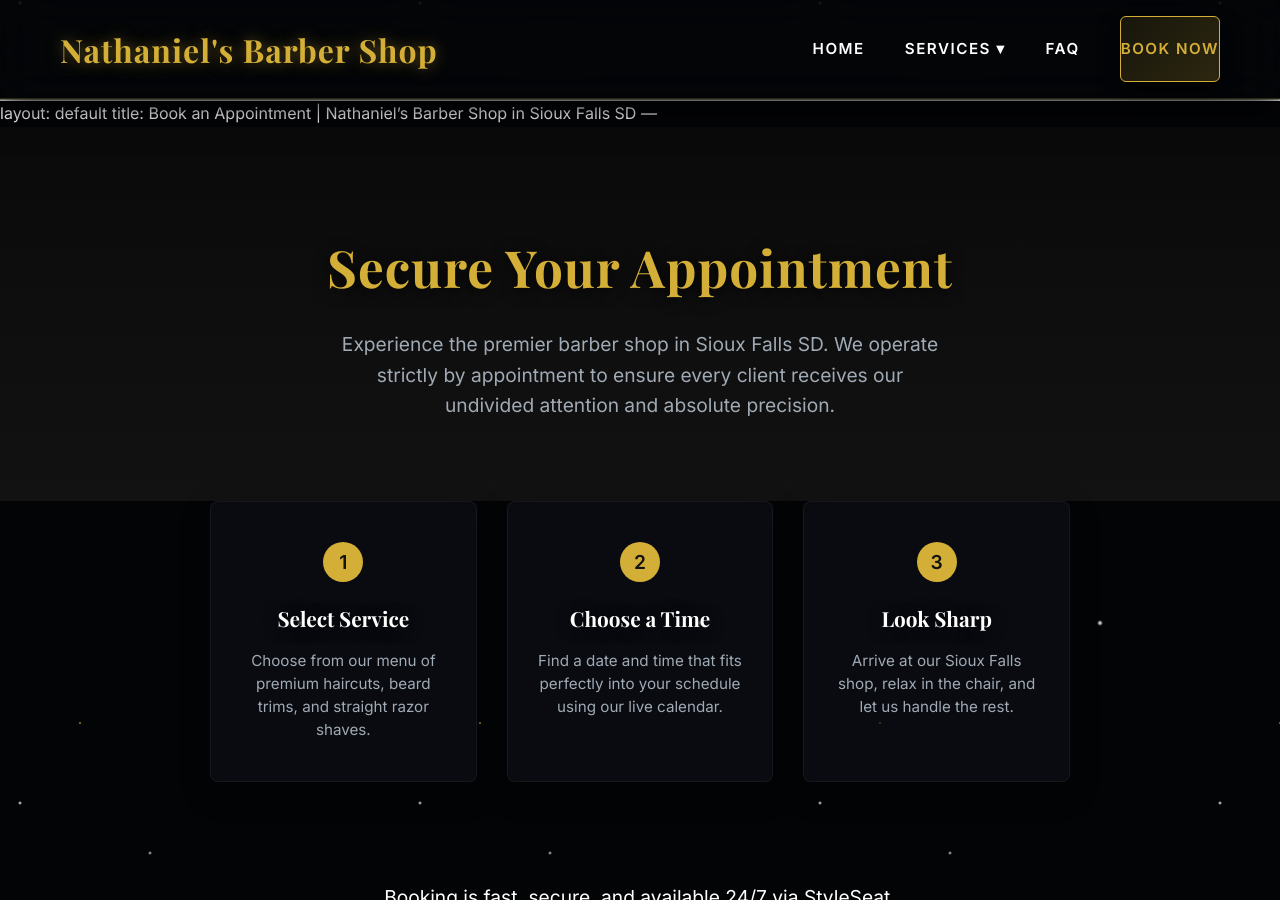
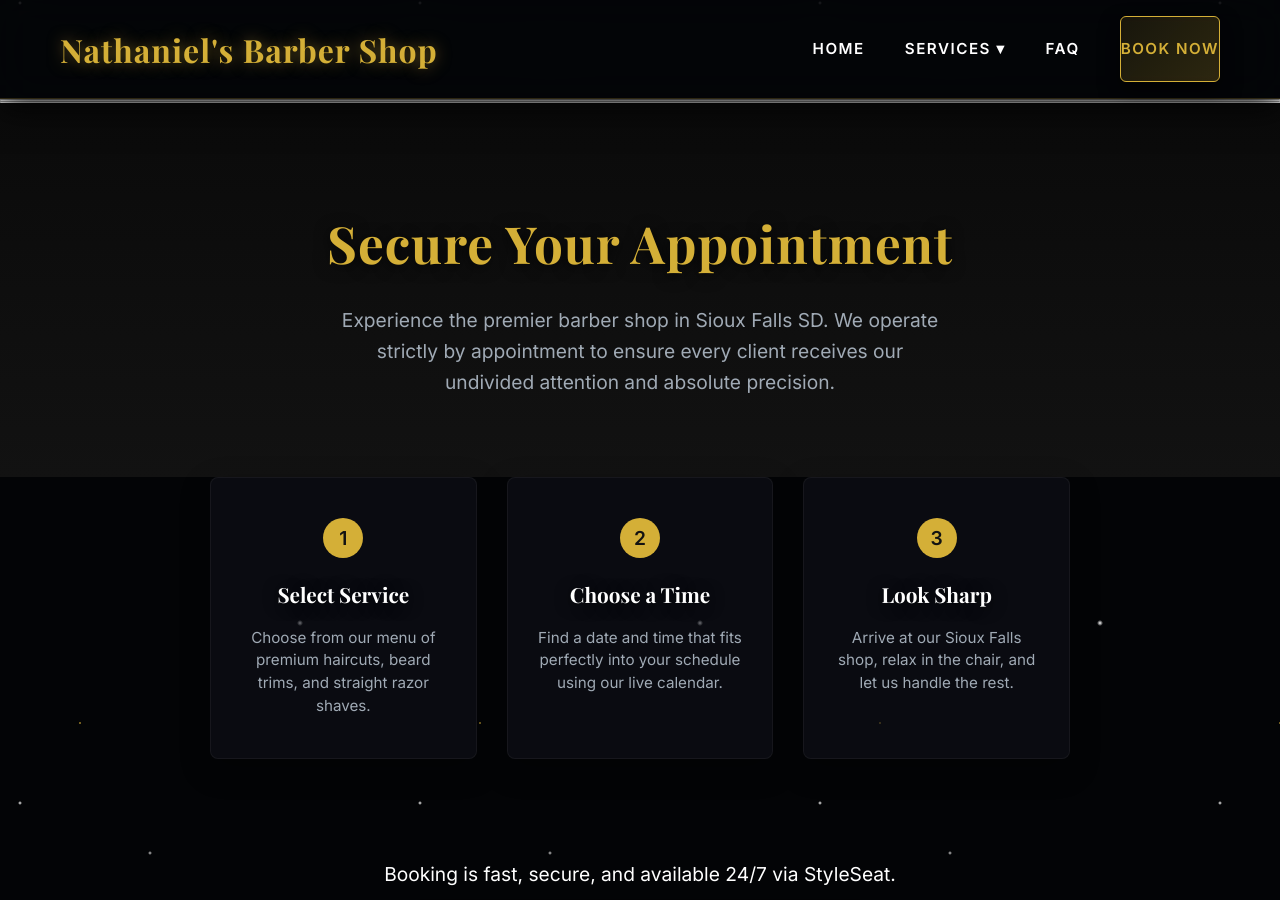
Before and after one commit to YourOnlineSquad/nathaniels-barber-shop, a Jekyll site: the page built from book/index.md, in a window 1280 px wide and 900 px high. Built offline with Jekyll 4.4.1, drawn with Linux system fonts in a browser that asks for light colours; some web fonts are replaced; our own code applies the rules of GitHub Pages for plain Markdown files.

Commit message:
Update index.md

```diff
--- a/book/index.md
+++ b/book/index.md
@@ -1,6 +1,4 @@
  ---
-layout: default
-title: Book an Appointment | Nathaniel’s Barber Shop in Sioux Falls SD
 ---
 
 <style>
```
